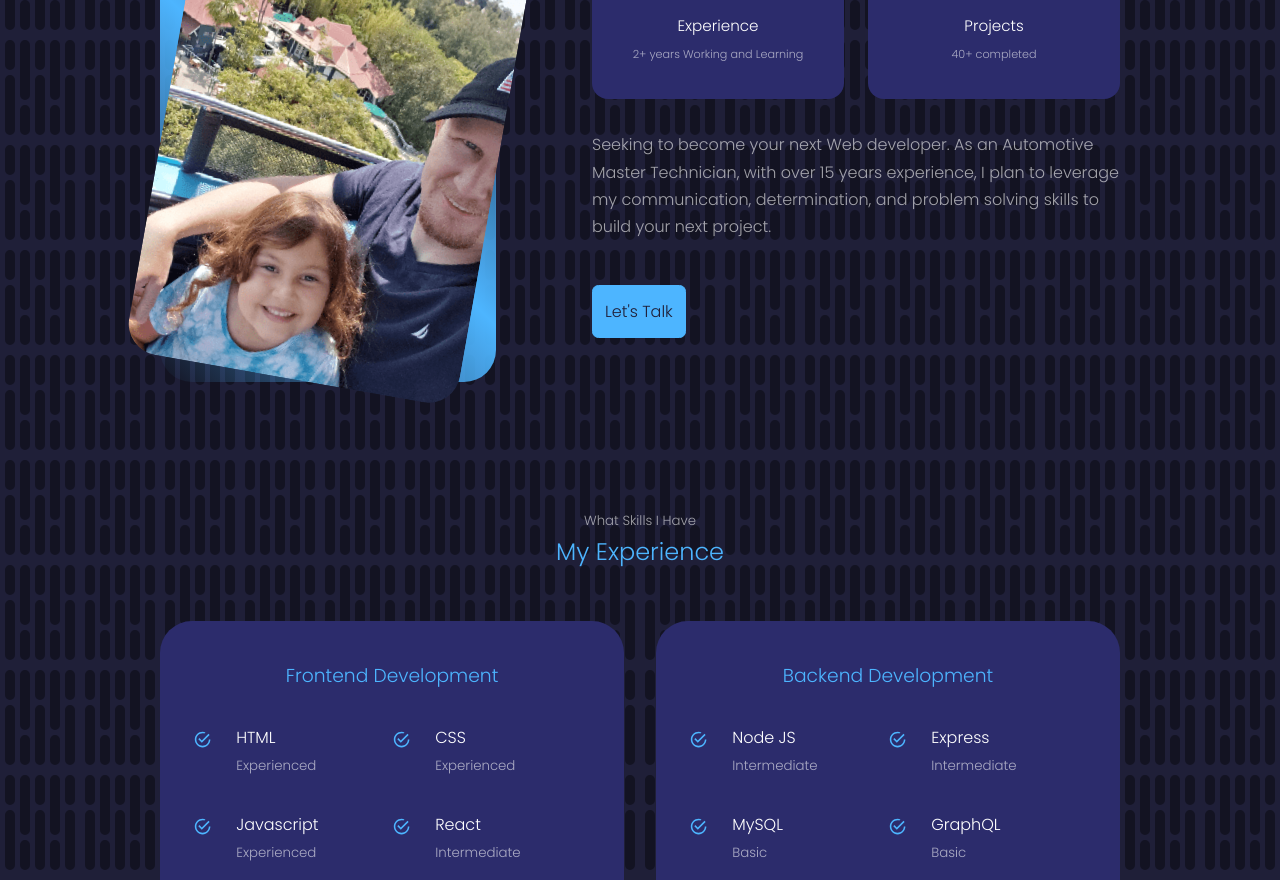
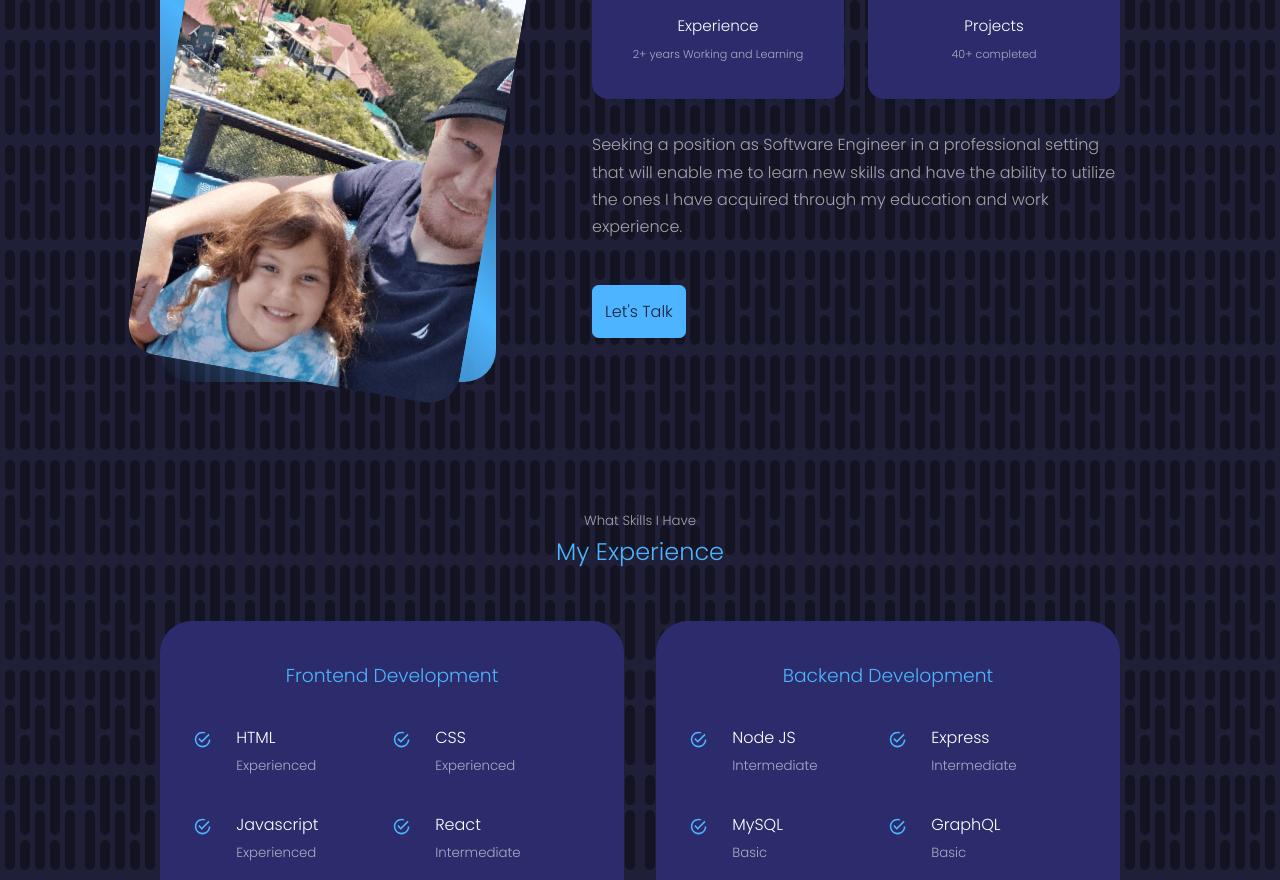
Before and after one commit to thomasPendleton/reactPortfolio2, a React (Create React App) app: page / in a window 1280 px wide. Shown: the part 1120-2000 px from the top of the page. Built offline with nearby package versions, Linux system fonts and the light colour scheme.

Commit message:
change about me p

```diff
--- a/src/components/about/About.jsx
+++ b/src/components/about/About.jsx
@@ -36,11 +36,17 @@ const About = () => {
               <small>40+ completed</small>
             </article>
           </div>
-          <p>
+          {/* <p>
             Seeking to become your next Web developer. As an Automotive Master
             Technician, with over 15 years experience, I plan to leverage my communication,
             determination, and problem solving skills to build your next project.
 
+          </p> */}
+
+          <p>
+          Seeking a position as Software Engineer in a professional setting that will enable me to learn
+new skills and have the ability to utilize the ones I have acquired through my education and
+work experience.
           </p>
           <a href="#contact" className="btn btn-primary">
             Let's Talk
```
